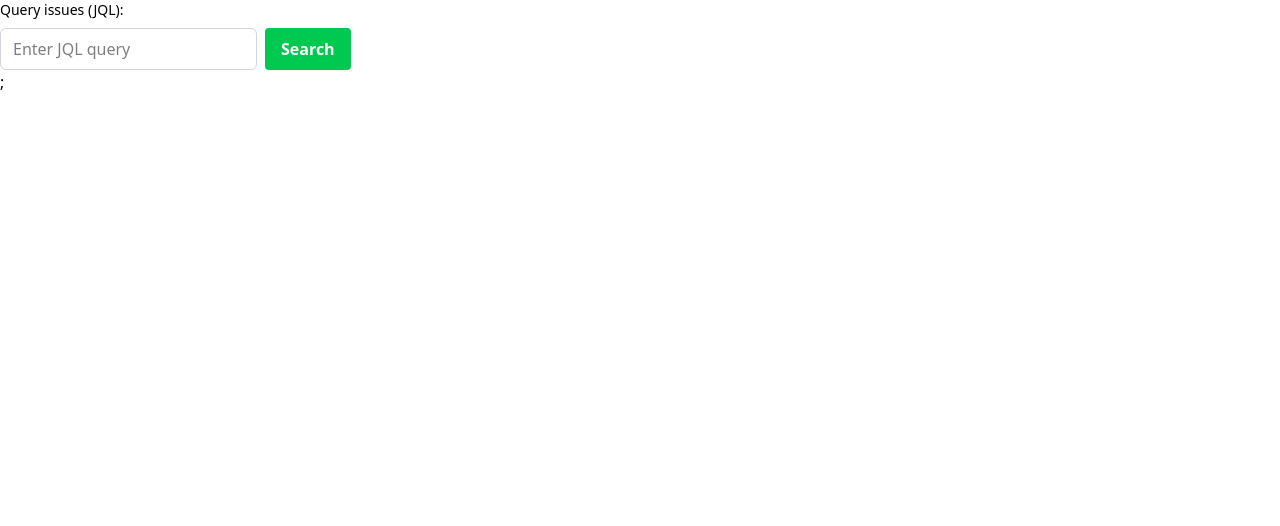
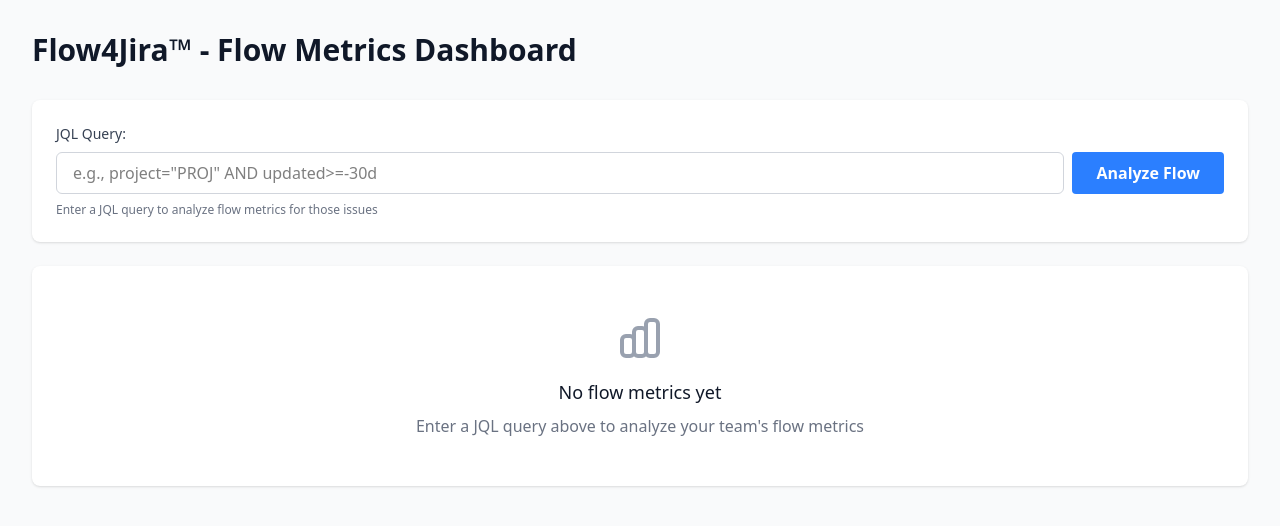
Before and after one commit to sandorhibsch/flow4jira, a Next.js app: page / in a window 1280 px wide. Shown: the top 526 px of the page. Built offline with nearby package versions, Linux system fonts and the light colour scheme.

Commit message:
Moved flow analysis page to main, removed unused route

```diff
--- a/src/app/api/jira/issues/route.ts
+++ /dev/null
@@ -1,127 +0,0 @@
-// src/app/api/flow/issues/route.ts
-
-import { NextRequest, NextResponse } from 'next/server';
-import { JiraClient, JiraApiError } from '@/lib/jira/client';
-import { processJiraIssues } from '@/lib/flow/processor';
-import { FLOW_METRICS_FILTER } from '@/lib/jira/filters';
-
-export async function GET(request: NextRequest) {
-  try {
-    // Extract query parameters
-    const searchParams = request.nextUrl.searchParams;
-    const jql = searchParams.get('jql') || FLOW_METRICS_FILTER.baseJql;
-
-    // Validate environment variables
-    const jiraBaseUrl = process.env.JIRA_BASE_URL;
-    const jiraBearerToken = process.env.JIRA_PERSONAL_ACCESS_TOKEN;
-
-    if (!jiraBaseUrl || !jiraBearerToken) {
-      return NextResponse.json(
-        {
-          success: false,
-          error: 'Missing Jira configuration. Check your environment variables'
-        },
-        { status: 500 }
-      );
-    }
-
-    // Create Jira client
-    const jiraClient = new JiraClient({
-      baseUrl: jiraBaseUrl,
-      bearerToken: jiraBearerToken
-    });
-
-    // Test connection
-    const connectionOk = await jiraClient.testConnection();
-    if (!connectionOk) {
-      return NextResponse.json(
-        {
-          success: false,
-          error: 'Failed to connect to Jira. Check your credentials and base URL.'
-        },
-        { status: 401 }
-      );
-    }
-
-    console.log(`Fetching flow issues with JQL: ${jql}`);
-
-    // Fetch issues with changelog expanded
-    const fields = 'summary,issuetype,status,created,resolutiondate';
-    const expand = 'changelog';
-
-    const jiraResponse = await jiraClient.searchIssues(jql, 100, fields, expand);
-
-    console.log(`Fetched ${jiraResponse.issues.length} issues, processing...`);
-
-    // Process issues through flow processor
-    // The changelog is included in the issue object when expand=changelog is used
-    const processedIssues = processJiraIssues(
-      jiraResponse.issues.map(issue => ({
-        issue,
-        changelog: issue.fields.changelog
-      }))
-    );
-
-    console.log(`Processed ${processedIssues.length} issues with flow metrics`);
-
-    // Calculate summary statistics
-    const completedIssues = processedIssues.filter(i => i.currentStage === 'done');
-    const inProgressIssues = processedIssues.filter(i =>
-      i.currentStage === 'in-progress' ||
-      i.currentStage === 'deployment' ||
-      i.currentStage === 'testing'
-    );
-
-    const avgLeadTime = completedIssues.length > 0
-      ? completedIssues.reduce((sum, i) => sum + i.leadTime, 0) / completedIssues.length
-      : 0;
-
-    const avgCycleTime = completedIssues.length > 0
-      ? completedIssues.reduce((sum, i) => sum + i.cycleTime, 0) / completedIssues.length
-      : 0;
-
-    return NextResponse.json({
-      success: true,
-      data: {
-        issues: processedIssues,
-        summary: {
-          total: processedIssues.length,
-          completed: completedIssues.length,
-          inProgress: inProgressIssues.length,
-          avgLeadTimeDays: Math.round(avgLeadTime / (1000 * 60 * 60 * 24) * 10) / 10,
-          avgCycleTimeDays: Math.round(avgCycleTime / (1000 * 60 * 60 * 24) * 10) / 10,
-        }
-      },
-      metadata: {
-        query: jql,
-        timestamp: new Date().toISOString(),
-      }
-    });
-
-  } catch (error) {
-    console.error('Flow API error:', error);
-
-    if (error instanceof JiraApiError) {
-      return NextResponse.json(
-        {
-          success: false,
-          error: `Jira API Error: ${error.message}`,
-          details: {
-            status: error.status,
-            response: error.response
-          }
-        },
-        { status: error.status }
-      );
-    }
-
-    const errorMessage = error instanceof Error ? error.message : 'Unknown error occurred';
-    return NextResponse.json(
-      {
-        success: false,
-        error: `Failed to fetch flow issues: ${errorMessage}`
-      },
-      { status: 500 }
-    );
-  }
-}
--- a/src/app/flow/page.tsx
+++ /dev/null
@@ -1,120 +0,0 @@
-// src/app/flow/page.tsx
-
-'use client';
-import { useState } from 'react';
-import { ProcessedFlowIssue } from '@/lib/flow/processor';
-import FlowIssueList from '@/ui/flow-issue-list';
-import { FlowIssueSummary } from '@/lib/jira/types';
-
-type FlowResult = {
-  success: boolean;
-  data?: {
-    issues: ProcessedFlowIssue[];
-    summary: FlowIssueSummary;
-  };
-  error?: string;
-};
-
-export default function FlowDashboard() {
-  const [jql, setJql] = useState('');
-  const [result, setResult] = useState<FlowResult>();
-  const [loading, setLoading] = useState(false);
-
-  const fetchFlowMetrics = async () => {
-    if (!jql) {
-      alert('Please enter a JQL query');
-      return;
-    }
-
-    setLoading(true);
-
-    try {
-      const response = await fetch(`/api/flow/issues?jql=${encodeURIComponent(jql)}`, {
-        method: 'GET',
-        headers: {
-          'Content-Type': 'application/json'
-        },
-      });
-
-      const data = await response.json();
-      setResult(data);
-
-    } catch (error) {
-      setResult({
-        success: false,
-        error: "Failed to fetch flow metrics"
-      });
-    } finally {
-      setLoading(false);
-    }
-  };
-
-  return (
-    <div className="min-h-screen bg-gray-50 p-8">
-      <div className="max-w-7xl mx-auto">
-        <h1 className="text-3xl font-bold text-gray-900 mb-8">
-          Flow4Jira™ - Flow Metrics Dashboard
-        </h1>
-
-        {/* Query Input */}
-        <div className="bg-white rounded-lg shadow p-6 mb-6">
-          <label className="block text-sm font-medium text-gray-700 mb-2">
-            JQL Query:
-          </label>
-          <div className="flex space-x-2">
-            <input
-              type="text"
-              value={jql}
-              onChange={(e) => setJql(e.target.value)}
-              placeholder='e.g., project="PROJ" AND updated>=-30d'
-              className="flex-1 px-4 py-2 border border-gray-300 rounded-md focus:outline-none focus:ring-2 focus:ring-blue-500"
-            />
-            <button
-              onClick={fetchFlowMetrics}
-              disabled={loading}
-              className="bg-blue-500 hover:bg-blue-700 text-white font-bold py-2 px-6 rounded disabled:opacity-50"
-            >
-              {loading ? 'Loading...' : 'Analyze Flow'}
-            </button>
-          </div>
-          <p className="text-xs text-gray-500 mt-2">
-            Enter a JQL query to analyze flow metrics for those issues
-          </p>
-        </div>
-
-        {/* Error Display */}
-        {result && !result.success && (
-          <div className="bg-red-50 border border-red-200 rounded-lg p-4 mb-6">
-            <h3 className="text-red-800 font-medium">Error</h3>
-            <p className="text-red-700 text-sm">{result.error}</p>
-          </div>
-        )}
-
-        {/* Results */}
-        {result && result.success && result.data && (
-          <FlowIssueList
-            issues={result.data.issues}
-            summary={result.data.summary}
-          />
-        )}
-
-        {/* Empty State */}
-        {!result && (
-          <div className="bg-white rounded-lg shadow p-12 text-center">
-            <div className="text-gray-400 mb-4">
-              <svg className="mx-auto h-12 w-12" fill="none" viewBox="0 0 24 24" stroke="currentColor">
-                <path strokeLinecap="round" strokeLinejoin="round" strokeWidth={2} d="M9 19v-6a2 2 0 00-2-2H5a2 2 0 00-2 2v6a2 2 0 002 2h2a2 2 0 002-2zm0 0V9a2 2 0 012-2h2a2 2 0 012 2v10m-6 0a2 2 0 002 2h2a2 2 0 002-2m0 0V5a2 2 0 012-2h2a2 2 0 012 2v14a2 2 0 01-2 2h-2a2 2 0 01-2-2z" />
-              </svg>
-            </div>
-            <h3 className="text-lg font-medium text-gray-900 mb-2">
-              No flow metrics yet
-            </h3>
-            <p className="text-gray-500">
-              Enter a JQL query above to analyze your team's flow metrics
-            </p>
-          </div>
-        )}
-      </div>
-    </div>
-  );
-}
--- a/src/app/page.tsx
+++ b/src/app/page.tsx
@@ -1,42 +1,35 @@
+// src/app/flow/page.tsx
+
 'use client';
 import { useState } from 'react';
-import { JiraIssue } from '@/lib/jira/types';
-import IssueList from '@/ui/issue-list';
+import { ProcessedFlowIssue } from '@/lib/flow/processor';
+import FlowIssueList from '@/ui/flow-issue-list';
+import { FlowIssueSummary } from '@/lib/jira/types';
 
-type Result = {
-  success: boolean,
+type FlowResult = {
+  success: boolean;
   data?: {
-    total: string,
-    issues: JiraIssue[],
-    maxResults: string,
-    startAt: string
-  }
-  error: string
-}
+    issues: ProcessedFlowIssue[];
+    summary: FlowIssueSummary;
+  };
+  error?: string;
+};
 
-export default function Home() {
-
+export default function FlowDashboard() {
   const [jql, setJql] = useState('');
-  const [actualQuery, setActualQuery] = useState('');
-  const [result, setResult] = useState<Result>();
+  const [result, setResult] = useState<FlowResult>();
   const [loading, setLoading] = useState(false);
 
-  const assembleQuery = (query: string) => {
-    setJql(query);
-    setActualQuery(`https://jira.scigames.at/rest/api/latest/search?jql=${jql}&fields="issuetype,summary,status,resolution,created,resolutiondate"&expand=""`);
-  }
-  const queryIssuesByJql = async () => {
+  const fetchFlowMetrics = async () => {
     if (!jql) {
-      alert('Please enter a project key');
+      alert('Please enter a JQL query');
       return;
     }
 
     setLoading(true);
-    const fields = "issuetype,summary,status,resolution,created,resolutiondate";
-    const expand = "";
 
     try {
-      const response = await fetch(`/api/jira/issues?jql=${jql}&fields=${fields}&expand=${expand}`, {
+      const response = await fetch(`/api/flow/issues?jql=${encodeURIComponent(jql)}`, {
         method: 'GET',
         headers: {
           'Content-Type': 'application/json'
@@ -49,42 +42,79 @@
     } catch (error) {
       setResult({
         success: false,
-        error: "Failed to get search results"
+        error: "Failed to fetch flow metrics"
       });
     } finally {
       setLoading(false);
     }
   };
+
   return (
-    <div>
-      <label className="block text-sm font-medium mb-2">
-        Query issues (JQL):
+    <div className="min-h-screen bg-gray-50 p-8">
+      <div className="max-w-7xl mx-auto">
+        <h1 className="text-3xl font-bold text-gray-900 mb-8">
+          Flow4Jira™ - Flow Metrics Dashboard
+        </h1>
+
+        {/* Query Input */}
+        <div className="bg-white rounded-lg shadow p-6 mb-6">
+          <label className="block text-sm font-medium text-gray-700 mb-2">
+            JQL Query:
           </label>
           <div className="flex space-x-2">
             <input
               type="text"
               value={jql}
-          onChange={(e) => assembleQuery(e.target.value)}
-          placeholder="Enter JQL query"
-          className="px-3 py-2 border border-gray-300 rounded-md"
+              onChange={(e) => setJql(e.target.value)}
+              placeholder='e.g., project="PROJ" AND updated>=-30d'
+              className="flex-1 px-4 py-2 border border-gray-300 rounded-md focus:outline-none focus:ring-2 focus:ring-blue-500"
             />
             <button
-          onClick={queryIssuesByJql}
+              onClick={fetchFlowMetrics}
               disabled={loading}
-          className="bg-green-500 hover:bg-green-700 text-white font-bold py-2 px-4 rounded disabled:opacity-50"
+              className="bg-blue-500 hover:bg-blue-700 text-white font-bold py-2 px-6 rounded disabled:opacity-50"
             >
-          Search
+              {loading ? 'Loading...' : 'Analyze Flow'}
             </button>
           </div>
-
-      <div>{actualQuery}</div>
-
-      {result && result.success && result.data && (
-        <div>
-          <IssueList issues={result.data.issues} />
+          <p className="text-xs text-gray-500 mt-2">
+            Enter a JQL query to analyze flow metrics for those issues
+          </p>
         </div>
 
-      )};
+        {/* Error Display */}
+        {result && !result.success && (
+          <div className="bg-red-50 border border-red-200 rounded-lg p-4 mb-6">
+            <h3 className="text-red-800 font-medium">Error</h3>
+            <p className="text-red-700 text-sm">{result.error}</p>
+          </div>
+        )}
+
+        {/* Results */}
+        {result && result.success && result.data && (
+          <FlowIssueList
+            issues={result.data.issues}
+            summary={result.data.summary}
+          />
+        )}
+
+        {/* Empty State */}
+        {!result && (
+          <div className="bg-white rounded-lg shadow p-12 text-center">
+            <div className="text-gray-400 mb-4">
+              <svg className="mx-auto h-12 w-12" fill="none" viewBox="0 0 24 24" stroke="currentColor">
+                <path strokeLinecap="round" strokeLinejoin="round" strokeWidth={2} d="M9 19v-6a2 2 0 00-2-2H5a2 2 0 00-2 2v6a2 2 0 002 2h2a2 2 0 002-2zm0 0V9a2 2 0 012-2h2a2 2 0 012 2v10m-6 0a2 2 0 002 2h2a2 2 0 002-2m0 0V5a2 2 0 012-2h2a2 2 0 012 2v14a2 2 0 01-2 2h-2a2 2 0 01-2-2z" />
+              </svg>
+            </div>
+            <h3 className="text-lg font-medium text-gray-900 mb-2">
+              No flow metrics yet
+            </h3>
+            <p className="text-gray-500">
+              Enter a JQL query above to analyze your team's flow metrics
+            </p>
+          </div>
+        )}
+      </div>
     </div>
   );
 }
```
Lines whose indentation alone changed are shown as unchanged.
